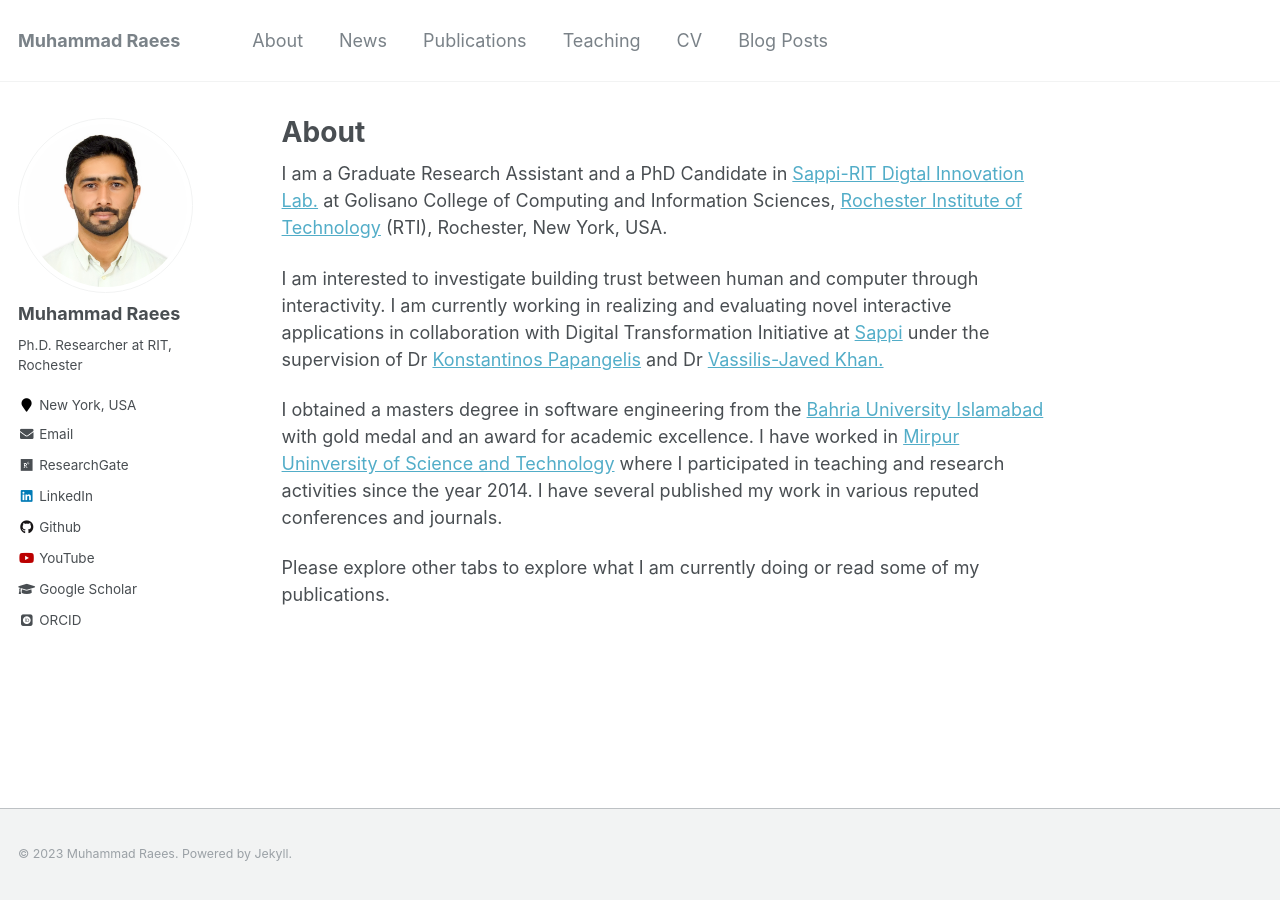
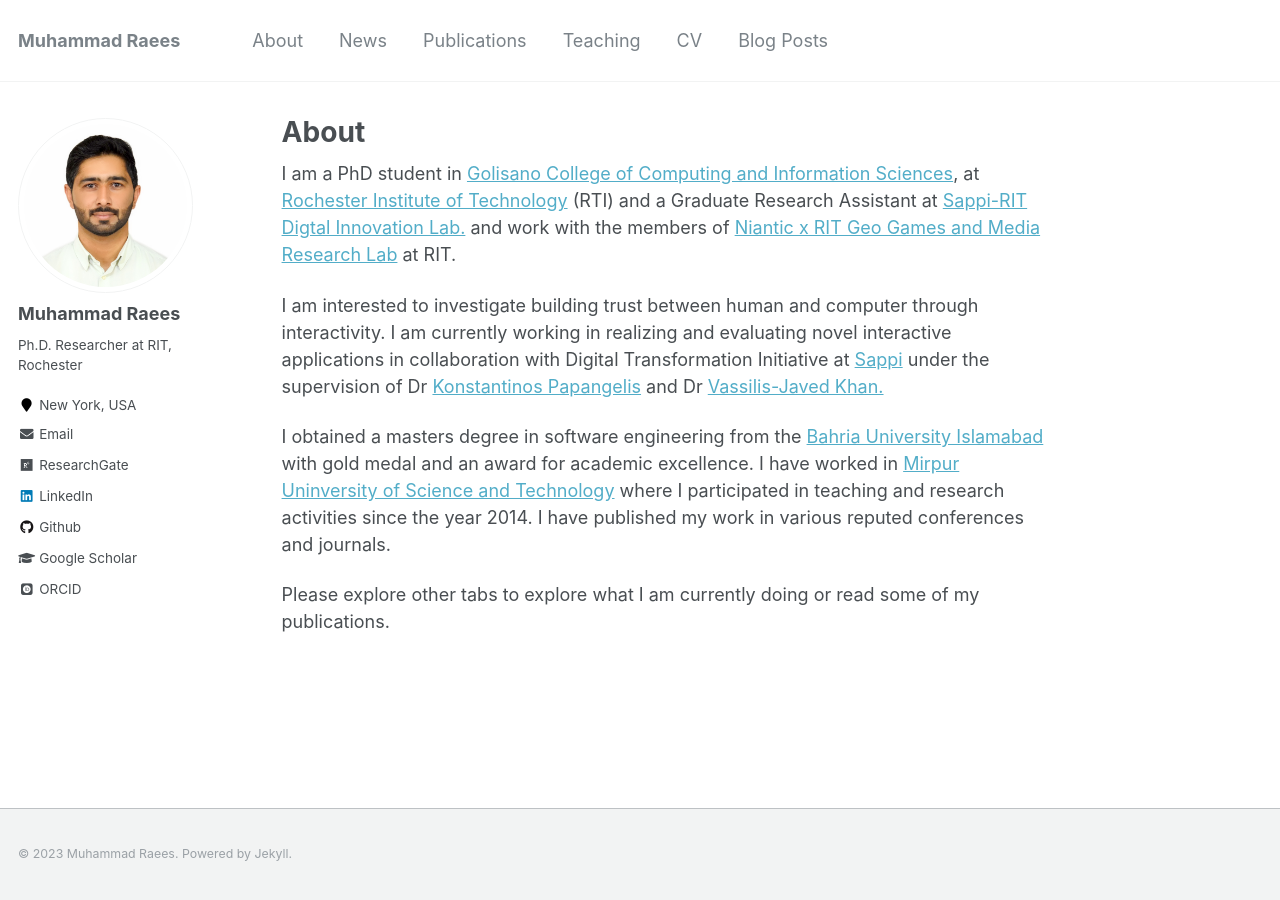
Before and after one commit to raeeschaudhary/raeeschaudhary.github.io, a Jekyll site: the page built from _pages/about.md, in a window 1280 px wide. Built offline with Jekyll 4.4.1, drawn with Linux system fonts in a browser that asks for light colours; some web fonts are replaced.

Commit message:
minor update

```diff
--- a/_config.yml
+++ b/_config.yml
@@ -113,7 +113,7 @@ author:
   vine             :
   weibo            :
   xing             :
-  youtube          : ""
+  youtube          :
   wikipedia        :
 
 
--- a/_includes/archive-single-news.html
+++ b/_includes/archive-single-news.html
@@ -1,4 +1,5 @@
 {% include base_path %}
 
-<p><i><b>{{ post.date | date: "%-d %B %Y" }} </b></i> - {{ post.excerpt }} - <i>{{ post.venue }}</i> </p>
+<p><i><b>{{ post.date | date: "%-d %B %Y" }} </b></i> <br>
+{{ post.excerpt }} - <i>{{ post.venue }}</i> </p>
 <p>{{ post.details }} </p>
--- a/_pages/about.md
+++ b/_pages/about.md
@@ -8,10 +8,10 @@ redirect_from:
   - /about.html
 ---
 
-I am a Graduate Research Assistant and a PhD Candidate in <a href="https://www.rit.edu/computing/sappi" target="_blank">Sappi-RIT Digtal Innovation Lab.</a> at Golisano College of Computing and Information Sciences, <a href="https://www.rit.edu" target="_blank">Rochester Institute of Technology</a> (RTI), Rochester, New York, USA.
+I am a PhD student in <a href="https://www.rit.edu/study/computing-and-information-sciences-phd">Golisano College of Computing and Information Sciences</a>, at <a href="https://www.rit.edu" target="_blank">Rochester Institute of Technology</a> (RTI) and a Graduate Research Assistant at <a href="https://www.rit.edu/computing/sappi" target="_blank">Sappi-RIT Digtal Innovation Lab.</a> and work with the members of <a href="https://www.rit.edu/nianticgeogameslab/">Niantic x RIT Geo Games and Media Research Lab</a> at RIT.
 
 I am interested to investigate building trust between human and computer through interactivity. I am currently working in realizing and evaluating novel interactive applications in collaboration with Digital Transformation Initiative at <a href="https://www.sappi.com">Sappi</a> under the supervision of Dr <a href="https://www.rit.edu/directory/kxpigm-konstantinos-papangelis" target="_blank">Konstantinos Papangelis</a> and Dr <a href="http://khan.gr/" target="_blank">Vassilis-Javed Khan.</a>
 
-I obtained a masters degree in software engineering from the <a href="https://www.bahria.edu.pk/buic" target="_blank">Bahria University Islamabad</a> with gold medal and an award for academic excellence. I have worked in <a href="https://must.edu.pk/" target="_blank"> Mirpur Uninversity of Science and Technology</a>  where I participated in teaching and research activities since the year 2014. I have several published my work in various reputed conferences and journals.
+I obtained a masters degree in software engineering from the <a href="https://www.bahria.edu.pk/buic" target="_blank">Bahria University Islamabad</a> with gold medal and an award for academic excellence. I have worked in <a href="https://must.edu.pk/" target="_blank"> Mirpur Uninversity of Science and Technology</a>  where I participated in teaching and research activities since the year 2014. I have published my work in various reputed conferences and journals.
 
 Please explore other tabs to explore what I am currently doing or read some of my publications.
```
